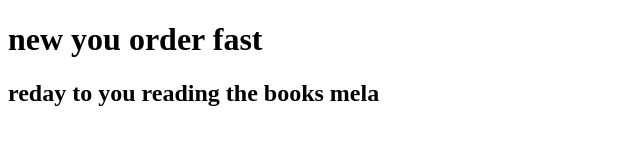
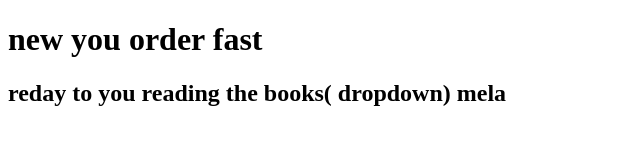
Before and after one commit to jay-kori/books.abc, a plain HTML site: page index.html in a window 1280 px wide. Shown: the whole page, without its empty margins (0-640 px from the left). Drawn offline with Linux system fonts and the light colour scheme.

```diff
--- a/index.html
+++ b/index.html
@@ -5,7 +5,7 @@
     <meta name="viewport" content="width=device-width, initial-scale=1.0">
     <title>Books mela</title>
     <h1> new you order fast</h1>
-    <h2> reday to you reading the books mela</h2>
+    <h2> reday to you reading the books( dropdown) mela</h2>
 </head>
 <body>
 
```
